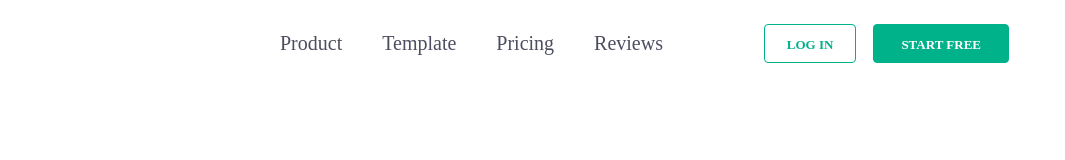
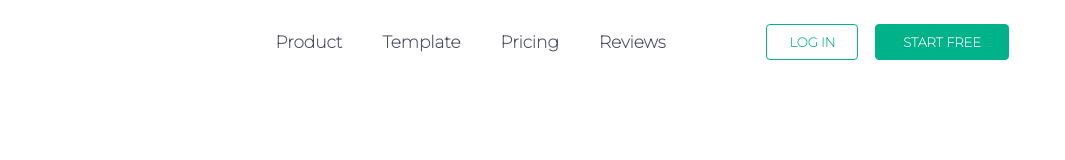
Before and after one commit to jkaps9/bonsai, a website built with webpack: page src/template.html in a window 1280 px wide. Shown: the full height of the page, 215-1280 px from the left. Built offline with nearby package versions, Linux system fonts and the light colour scheme.

Commit message:
feat: add font

```diff
--- a/src/styles.css
+++ b/src/styles.css
@@ -1,3 +1,12 @@
+@font-face {
+  font-family: "Montserrat";
+  src:
+    url("./fonts/montserrat.woff2") format("woff2"),
+    url("./fonts/montserrat.woff") format("woff");
+  font-weight: normal;
+  font-style: normal;
+}
+
 * {
   padding: 0;
   margin: 0;
@@ -16,6 +25,8 @@ body {
   display: flex;
   flex-direction: column;
   font-size: 20px;
+  font-family: "Montserrat", sans-serif;
+  font-weight: 600;
   header {
     display: flex;
     width: 100%;
@@ -42,7 +53,7 @@ header > div {
     align-items: center;
     width: 100%;
     max-width: 75%;
-
+    font-size: 17px;
     a {
       text-decoration: none;
       color: var(--color-dark-gray);
```
Also changed, not shown: src/fonts/montserrat.woff (added), src/fonts/montserrat.woff2 (added).
